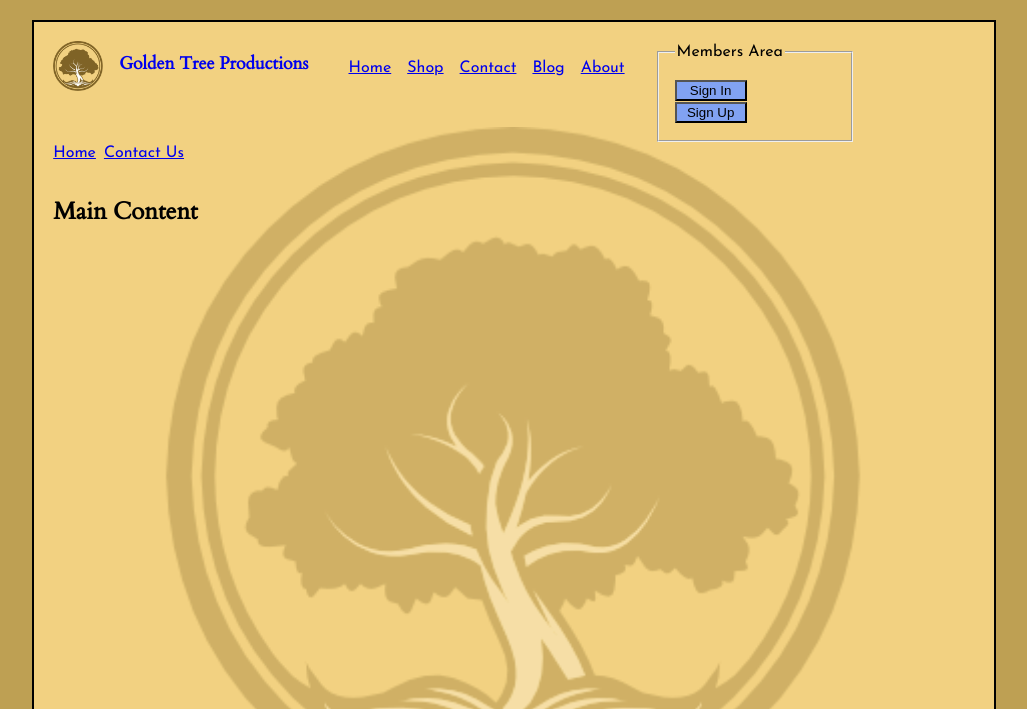
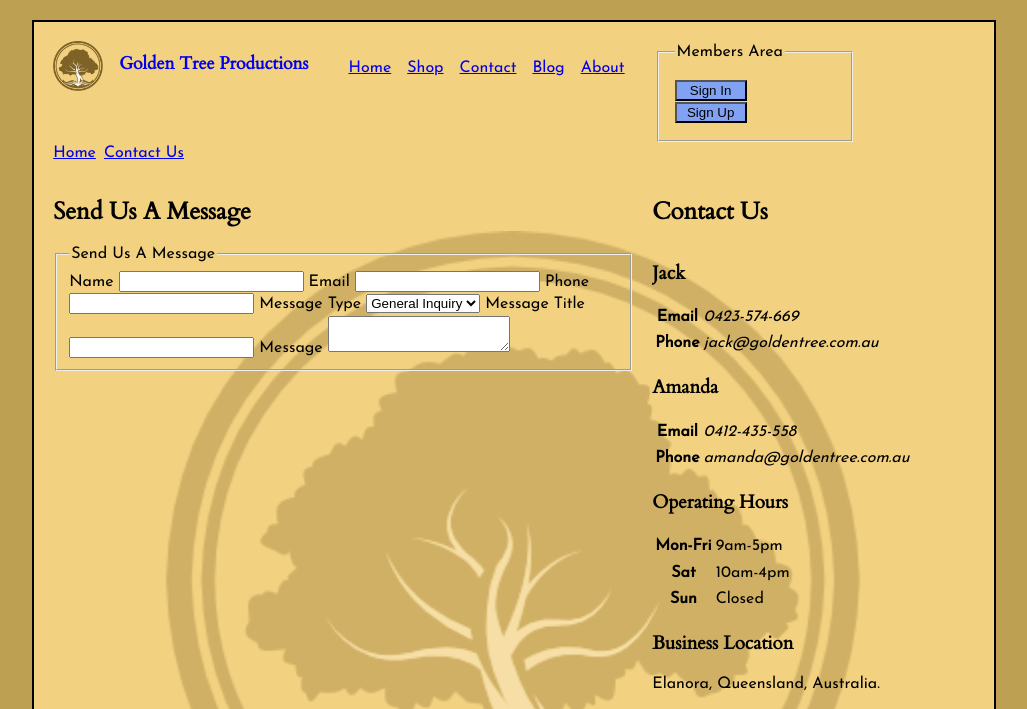
Before and after one commit to dallas-hall/learning-php, a PHP site: page /contact_us.php in a window 1280 px wide. Shown: the top 709 px of the page, without its empty margins (126-1153 px from the left). Run offline with PHP 8.4, Linux system fonts and the light colour scheme.

Commit message:
Added contact us content. Still needs CSS applied though.

```diff
--- a/wp/a2/about_us.php
+++ b/wp/a2/about_us.php
@@ -212,8 +212,7 @@
 			<p> Now I have my very own weekly show The Amanda Hall Psychic
 				Show on A1R
 				Psychic Radio 0n Moonstruck TV – YouTube – Facebook and many
-				various other
-				platforms.</p>
+				various other platforms.</p>
 			</article>
 		</section>
 	</main>
--- a/wp/a2/contact_us.php
+++ b/wp/a2/contact_us.php
@@ -11,8 +11,8 @@
 <div class="pageWrapper" id="contactUsPage">
 	<header>
 		<a href="index.php"><h1>Golden Tree Productions</h1><img
-				src="img/logos/gtp_new_logo_tree_only.png" width="50px"
-				height="50px"></a>
+					src="img/logos/gtp_new_logo_tree_only.png" width="50px"
+					height="50px"></a>
 		<nav id="topNavigation">
 			<ul>
 				<li><a href="index.php" class="">Home</a></li>
@@ -36,23 +36,116 @@
 			<a href="contact_us.php">Contact Us</a>
 		</span>
 	</header>
-	<main id="singlePage">
+	<main id="dualPage">
 		<section class="mainContent">
-			<h2>Main Content</h2>
+			<h2>Send Us A Message</h2>
 			<article>
-
+				<form action="" method="post">
+					<fieldset>
+						<legend>Send Us A Message</legend>
+						<label>Name <input type="text" name="customerName"
+										   required></label>
+						<label>Email <input type="email"
+											name="customerEmail"></label>
+						<label>Phone <input type="text"
+											name="customerPhone"></label>
+						<label>Message Type</label>
+						<select name="messageType">
+							<option value="general">General Inquiry</option>
+							<option value="sale">Sales Inquiry</option>
+						</select>
+						<label>Message Title<input type="text"
+												   name="messageTitle"></label>
+						<label>Message</label> <textarea
+								id="customerMessage" required></textarea>
+					</fieldset>
+				</form>
 			</article>
 		</section>
+		<aside id="sideContent">
+			<h2>Contact Us</h2>
+			<article>
+				<h3>Jack</h3>
+				<table>
+					<thead></thead>
+					<tbody>
+					<tr>
+						<th scope="row">Email</th>
+						<td>
+							<address>0423-574-669</address>
+						</td>
+					</tr>
+					<tr>
+						<th scope="row">Phone</th>
+						<td>
+							<address>jack@goldentree.com.au</address>
+						</td>
+					</tr>
+					</tbody>
+					<tfoot></tfoot>
+				</table>
+				<h3>Amanda</h3>
+				<table>
+					<thead></thead>
+					<tbody>
+					<tr>
+						<th scope="row">Email</th>
+						<td>
+							<address>0412-435-558</address>
+						</td>
+					</tr>
+					<tr>
+						<th scope="row">Phone</th>
+						<td>
+							<address>amanda@goldentree.com.au</address>
+						</td>
+					</tr>
+					</tbody>
+					<tfoot></tfoot>
+				</table>
+				<h3>Operating Hours</h3>
+				<table>
+					<thead></thead>
+					<tbody>
+					<tr>
+						<th scope="row">Mon-Fri</th>
+						<td>9am-5pm</td>
+					</tr>
+					<tr>
+						<th scope="row">Sat</th>
+						<td>10am-4pm</td>
+					</tr>
+					<tr>
+						<th scope="row">Sun</th>
+						<td>Closed</td>
+					</tr>
+					</tbody>
+					<tfoot></tfoot>
+				</table>
+				<h3>Business Location</h3>
+				<p>Elanora, Queensland, Australia.</p>
+				<iframe src="https://www.google
+				.com/maps/embed?pb=!1m18!1m12!1m3!1d28146.056913179313!2d153
+				.43400975368306!3d-28
+				.138660037360847!2m3!1f0!2f0!3f0!3m2!1i1024!2i768!4f13
+				.1!3m3!1m2!1s0x6b91026870e4b43f%3A0x502a35af3dea2a0!2sElanora
+				+QLD+4221!5e0!3m2!1sen!2sau!4v1515917209715" width="320"
+						height="240" frameborder="0" style="border:0"
+						allowfullscreen></iframe>
+			</article>
+		</aside>
 	</main>
 	<footer>
 		<h2>Additional Links</h2>
 		<a href="index.php"><img
-				src="img/logos/gtp_new_logo_tree_only.png" width="50px"
-				height="50px"></a>
+					src="img/logos/gtp_new_logo_tree_only.png" width="50px"
+					height="50px"></a>
 		<nav>
 			<ul>
-				<li><a href="returns_and_refunds.php" class="">Returns & Refunds</a></li>
-				<li><a href="terms_and_conditions.php" class="">Terms & Conditions</a></li>
+				<li><a href="returns_and_refunds.php" class="">Returns &
+						Refunds</a></li>
+				<li><a href="terms_and_conditions.php" class="">Terms &
+						Conditions</a></li>
 				<li><a href="privacy.php" class="">Privacy Policy</a></li>
 				<li><a href="contact_us.php" class="">Contact Us</a></li>
 			</ul>
```
